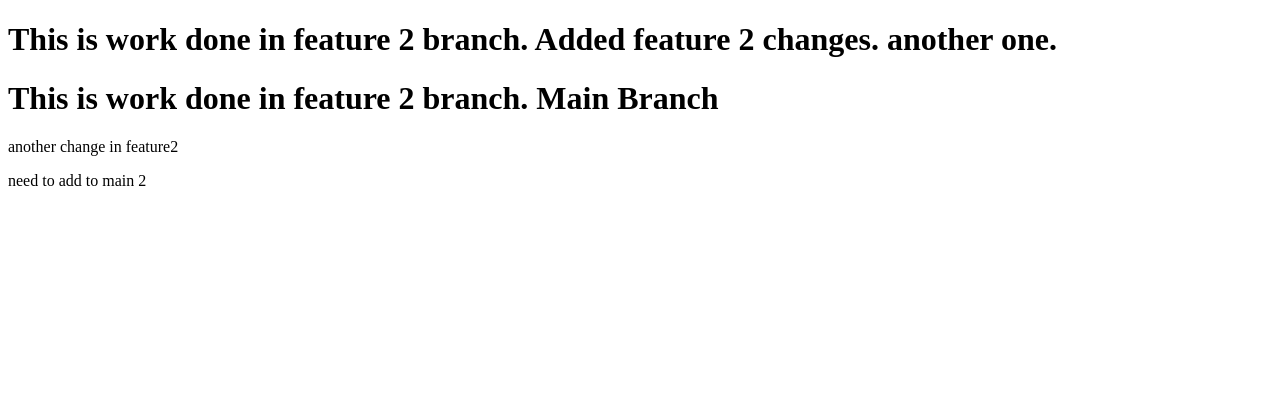
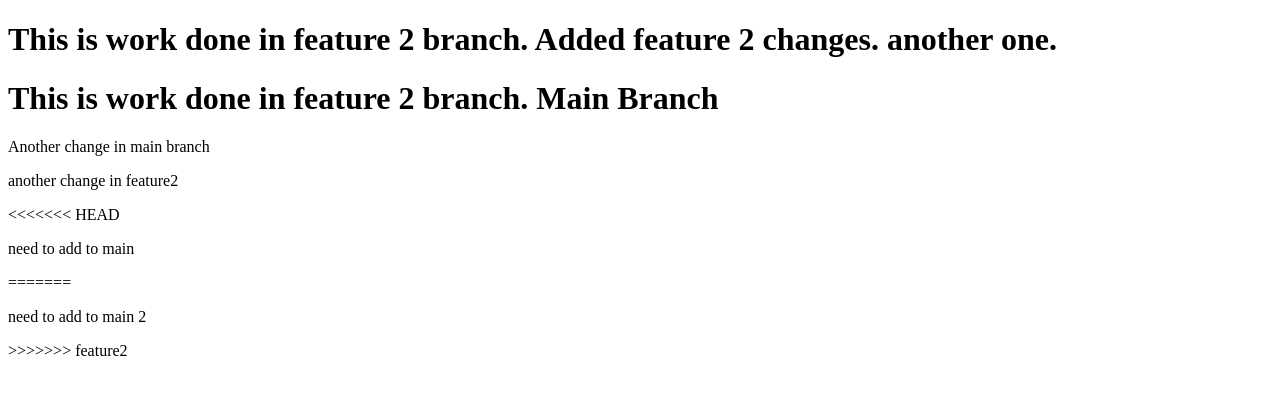
Before and after one commit to VishalTorne221992/DSA-Practice, a plain HTML site: page index.html in a window 1280 px wide. Drawn offline with Linux system fonts and the light colour scheme.

Commit message:
changes reset

```diff
--- a/index.html
+++ b/index.html
@@ -8,7 +8,12 @@
 <body>
     <h1>This is work done in feature 2 branch. Added feature 2 changes. another one.</h1>
     <h1>This is work done in feature 2 branch. Main Branch</h1>
+    <p>Another change in main branch</p>
     <p>another change in feature2</p>
+<<<<<<< HEAD
+    <p>need to add to main</p>
+=======
     <p>need to add to main 2</p>
+>>>>>>> feature2
 </body>
 </html>
```
